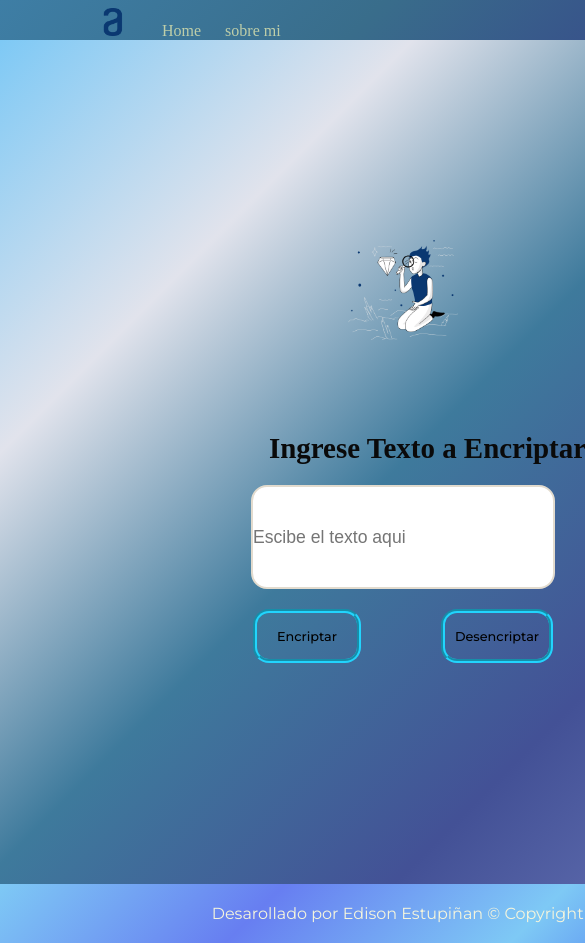
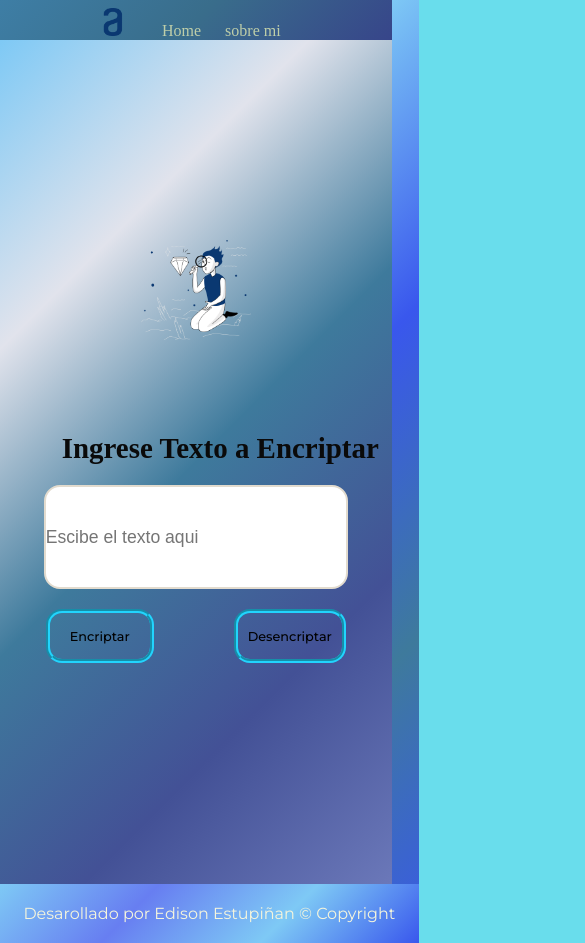
Before and after one commit to Edisonfeh/challenge, a plain HTML site: page index.html in a window 390 px wide. Shown: the top 943 px of the page, 585 px wide, since content can reach past the window. Drawn offline with Linux system fonts and the light colour scheme; a web font is replaced by a local one.

Commit message:
actualiza responsive

```diff
--- a/styles/style.css
+++ b/styles/style.css
@@ -186,17 +186,9 @@ input{
    .presentacion__contenido{
     width: auto;
    }
-   .fondo_pagina{
-    width: 95.5vh;
-   }
+
    .estilo__fuente__titulo{
    width: auto;
    padding: 10px 1px 0PX 50PX;
-    }
-    .header{
-        width: 77.4vh;
-    }
-    .footer{
-        width: 89.5vh;
-    }
+   }
 }
```
